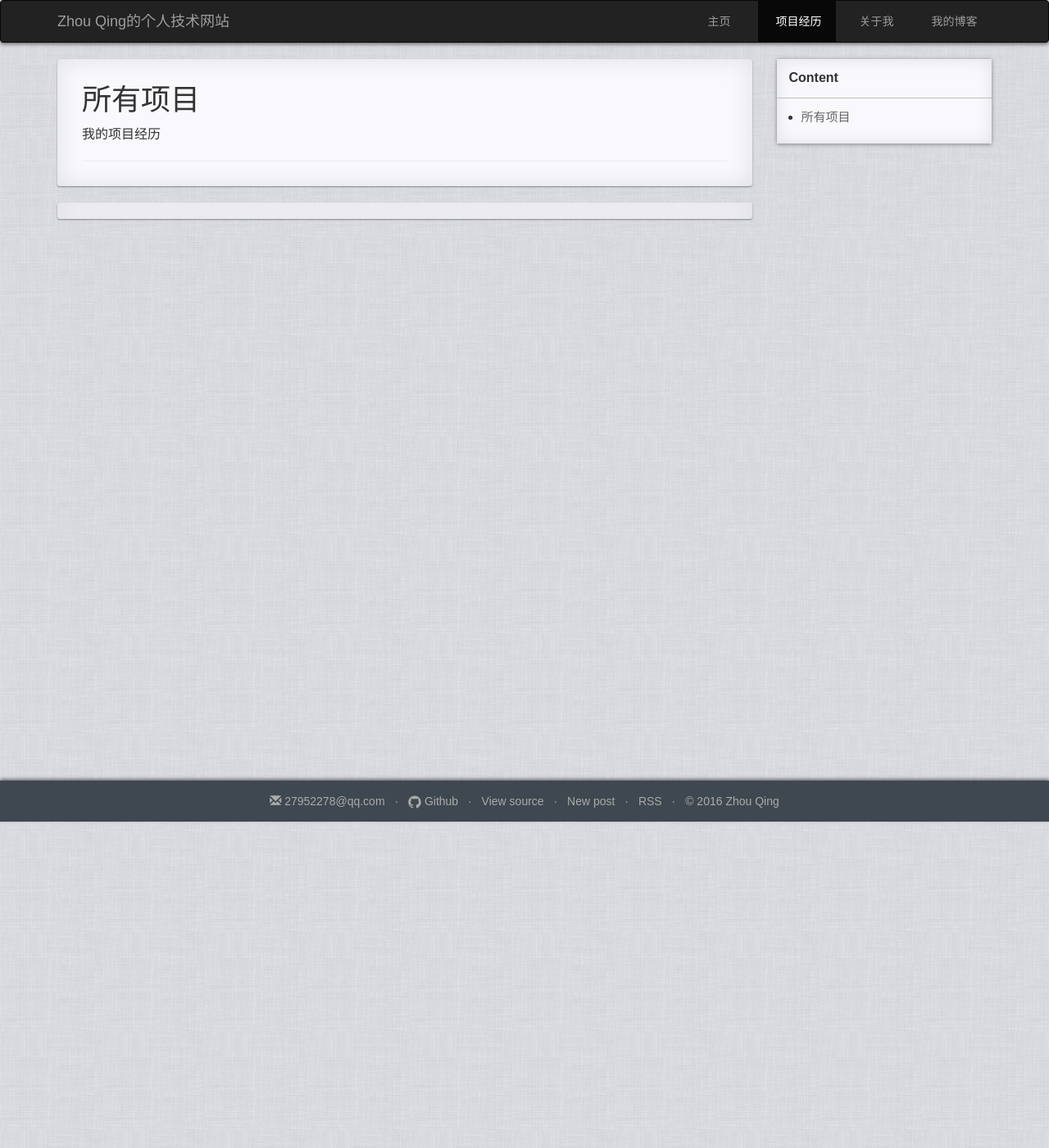
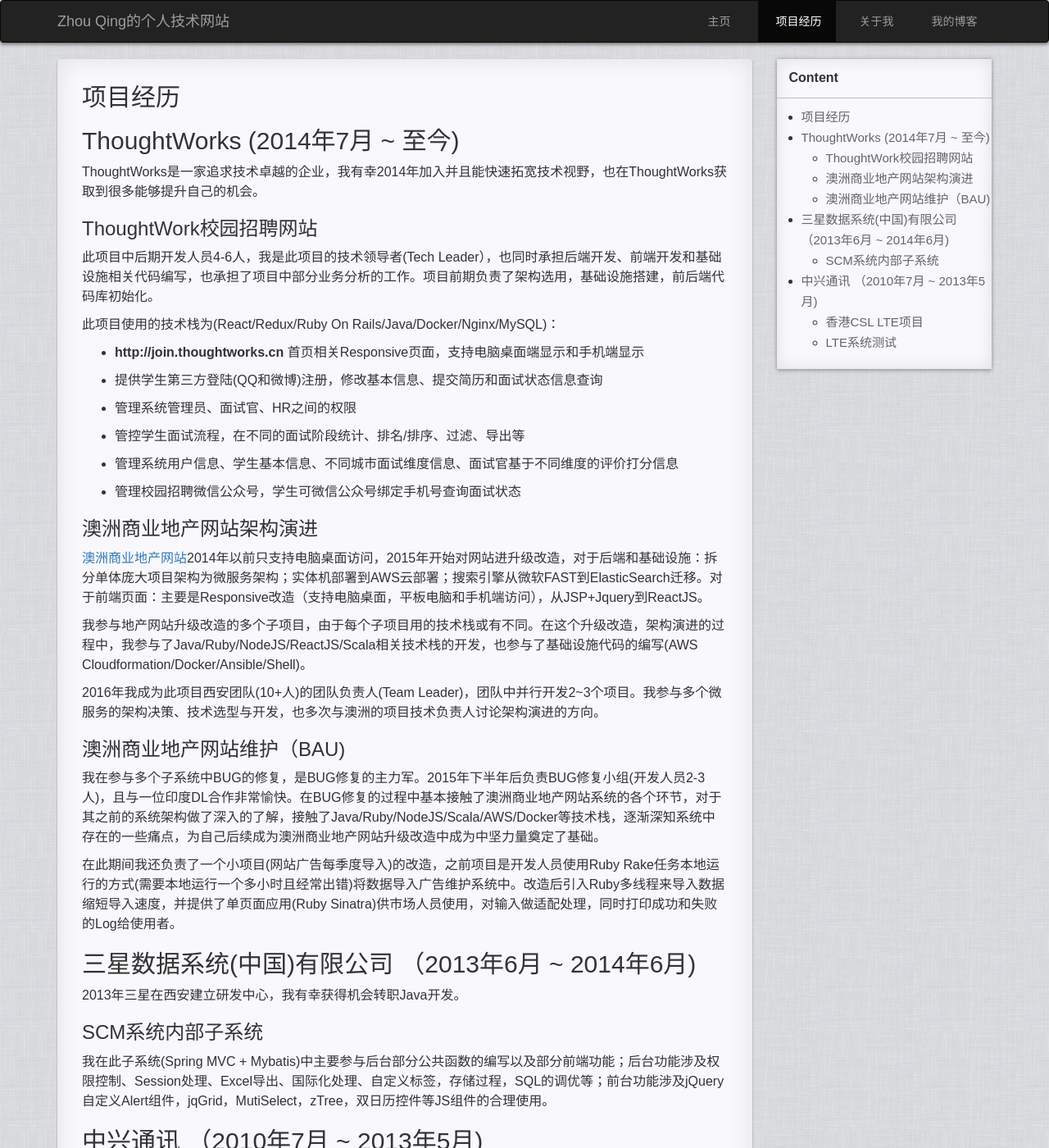
Before and after one commit to zhouqing86/zhouqing86.github.io, a Jekyll site: the page built from pages/1_projects.md, in a window 1280 px wide and 1400 px high. Shown: the whole window at 82% size. Built offline with Jekyll 4.4.1, drawn with Linux system fonts in a browser that asks for light colours; comment, search, counter and statistics services are not loaded; some of the changed text lies outside the part shown.

Commit message:
update projects

```diff
--- a/pages/1_projects.md
+++ b/pages/1_projects.md
@@ -8,5 +8,51 @@
 * content
 {:toc}
 
-# 所有项目
-我的项目经历
+项目经历
+-------
+## ThoughtWorks (2014年7月 ~ 至今)
+ThoughtWorks是一家追求技术卓越的企业，我有幸2014年加入并且能快速拓宽技术视野，也在ThoughtWorks获取到很多能够提升自己的机会。
+
+### ThoughtWork校园招聘网站
+此项目中后期开发人员4-6人，我是此项目的技术领导者(Tech Leader），也同时承担后端开发、前端开发和基础设施相关代码编写，也承担了项目中部分业务分析的工作。项目前期负责了架构选用，基础设施搭建，前后端代码库初始化。
+
+此项目使用的技术栈为(React/Redux/Ruby On Rails/Java/Docker/Nginx/MySQL)：
+
+- **http://join.thoughtworks.cn** 首页相关Responsive页面，支持电脑桌面端显示和手机端显示
+
+- 提供学生第三方登陆(QQ和微博)注册，修改基本信息、提交简历和面试状态信息查询
+
+- 管理系统管理员、面试官、HR之间的权限
+
+- 管控学生面试流程，在不同的面试阶段统计、排名/排序、过滤、导出等
+
+- 管理系统用户信息、学生基本信息、不同城市面试维度信息、面试官基于不同维度的评价打分信息
+
+- 管理校园招聘微信公众号，学生可微信公众号绑定手机号查询面试状态
+
+### 澳洲商业地产网站架构演进
+[澳洲商业地产网站](https://www.realcommercial.com.au/)2014年以前只支持电脑桌面访问，2015年开始对网站进升级改造，对于后端和基础设施：拆分单体庞大项目架构为微服务架构；实体机部署到AWS云部署；搜索引擎从微软FAST到ElasticSearch迁移。对于前端页面：主要是Responsive改造（支持电脑桌面，平板电脑和手机端访问），从JSP+Jquery到ReactJS。
+
+我参与地产网站升级改造的多个子项目，由于每个子项目用的技术栈或有不同。在这个升级改造，架构演进的过程中，我参与了Java/Ruby/NodeJS/ReactJS/Scala相关技术栈的开发，也参与了基础设施代码的编写(AWS Cloudformation/Docker/Ansible/Shell)。
+
+2016年我成为此项目西安团队(10+人)的团队负责人(Team Leader)，团队中并行开发2~3个项目。我参与多个微服务的架构决策、技术选型与开发，也多次与澳洲的项目技术负责人讨论架构演进的方向。
+
+### 澳洲商业地产网站维护（BAU)
+我在参与多个子系统中BUG的修复，是BUG修复的主力军。2015年下半年后负责BUG修复小组(开发人员2-3人)，且与一位印度DL合作非常愉快。在BUG修复的过程中基本接触了澳洲商业地产网站系统的各个环节，对于其之前的系统架构做了深入的了解，接触了Java/Ruby/NodeJS/Scala/AWS/Docker等技术栈，逐渐深知系统中存在的一些痛点，为自己后续成为澳洲商业地产网站升级改造中成为中坚力量奠定了基础。
+
+在此期间我还负责了一个小项目(网站广告每季度导入)的改造，之前项目是开发人员使用Ruby Rake任务本地运行的方式(需要本地运行一个多小时且经常出错)将数据导入广告维护系统中。改造后引入Ruby多线程来导入数据缩短导入速度，并提供了单页面应用(Ruby Sinatra)供市场人员使用，对输入做适配处理，同时打印成功和失败的Log给使用者。
+
+## 三星数据系统(中国)有限公司 （2013年6月 ~ 2014年6月)
+2013年三星在西安建立研发中心，我有幸获得机会转职Java开发。
+
+### SCM系统内部子系统
+我在此子系统(Spring MVC + Mybatis)中主要参与后台部分公共函数的编写以及部分前端功能；后台功能涉及权限控制、Session处理、Excel导出、国际化处理、自定义标签，存储过程，SQL的调优等；前台功能涉及jQuery自定义Alert组件，jqGrid，MutiSelect，zTree，双日历控件等JS组件的合理使用。
+
+## 中兴通讯  （2010年7月 ~ 2013年5月)
+在中兴工作期间做过一年多LTE系统协议黑盒测试和一年多对外交付测试。
+
+### 香港CSL LTE项目
+参与香港CSL LTE项目的多个系统版本的上线以及多期合同交付测试。作为核心测试人员，负责多个功能（LTE ICIC，SON，接纳控制，S1-flex，RAN sharing等）测试用例的编写以及测试用例的测试交付。2012年下半年我升任CSL LTE项目测试团队的负责人，带领一个2-3人小组完成有一期的合同交付。
+
+### LTE系统测试
+毕业入职后在中兴LTE测试部分版本测试中表现优秀，同部门同年入职14个学生，转正前考核我的考核排名第一，获得中兴LTE中心最佳新人奖的荣誉。此后连续数月版本测试中提交BUG数量排名前三。
```
Also changed, not shown: pages/2_about.md (+3 -3 lines).
